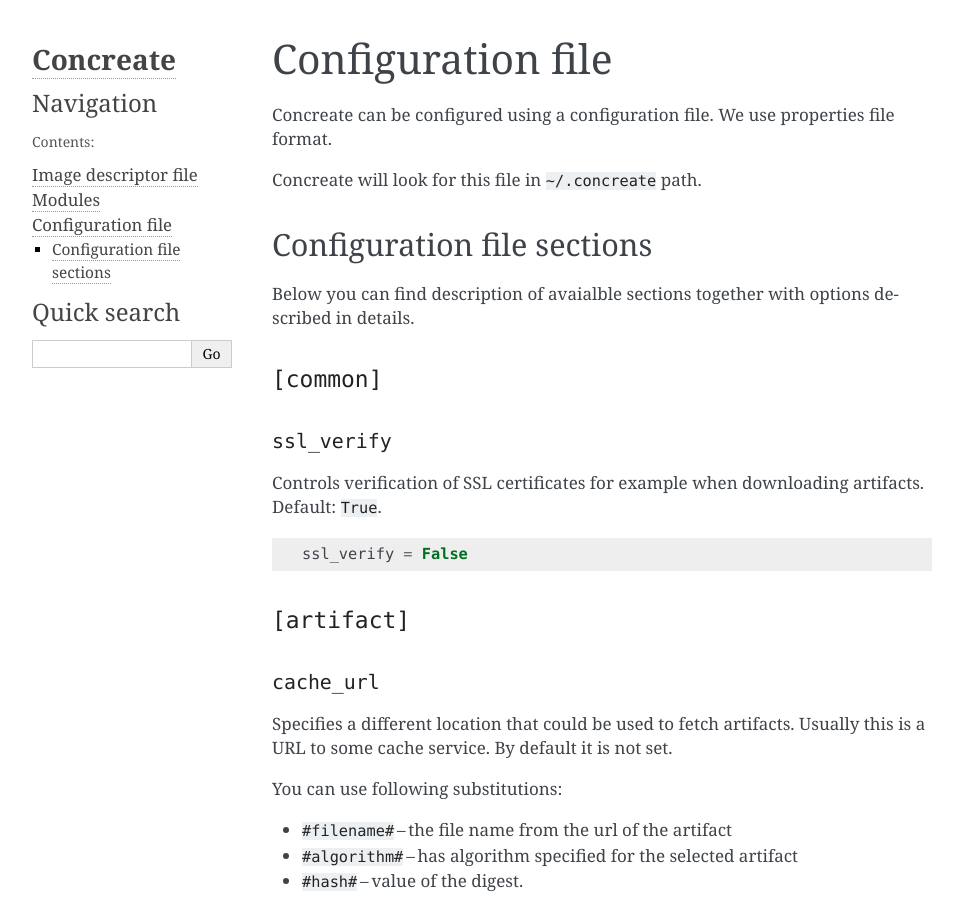
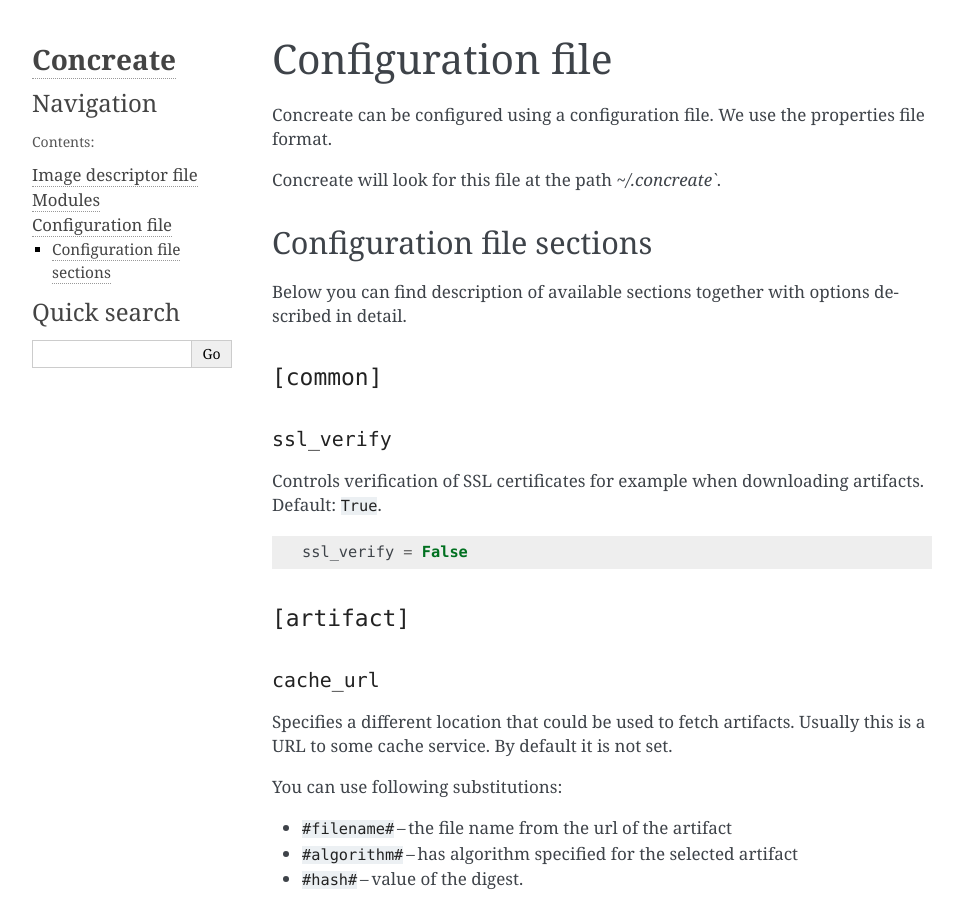
Before and after one commit to cekit/cekit, a Sphinx documentation site: the page built from docs/configuration.rst, in a window 1280 px wide and 900 px high. Shown: the whole window, without its empty margins (148-1111 px from the left). Built offline with Sphinx 7.4.7, drawn with Linux system fonts in a browser that asks for light colours; some of the changed text lies outside the part shown.

Commit message:
Small doc tweaks/spelling/etc
Signed-off-by: Jonathan Dowland <jdowland@redhat.com>

```diff
--- a/README.rst
+++ b/README.rst
@@ -18,7 +18,7 @@
 Status
 ------
 
-This project is currently in development. Initial release should be avaialble shortly. Support for multiple target platforms is planned in future, but currently only Docker is supported.
+This project is currently in development. Initial release should be available shortly. Support for multiple target platforms is planned in future, but currently only Docker is supported.
 
 Installation
 ------------
--- a/docs/configuration.rst
+++ b/docs/configuration.rst
@@ -1,15 +1,15 @@
 Configuration file
 ==================
 
-Concreate can be configured using a configuration file. We use
+Concreate can be configured using a configuration file. We use the
 properties file format.
 
-Concreate will look for this file in ``~/.concreate`` path.
+Concreate will look for this file at the path `~/.concreate``.
 
 Configuration file sections
 ---------------------------
 
-Below you can find description of avaialble sections together with options described in details.
+Below you can find description of available sections together with options described in detail.
 
 ``[common]``
 ^^^^^^^^^^^^
@@ -74,8 +74,8 @@
 ``urls``
 """""""""
 
-The ``urls`` setting in the ``reposository`` section can be used to define YUM/DNF repository files
-that should be added to image at build time.
+The ``urls`` setting in the ``repository`` section can be used to define YUM/DNF repository files
+that should be added to the image at build time.
 
 In case you have YUM/DNF repo files that you want to put to the ``/etc/yum.repos.d`` directory to enable additional
 repositories Concreate can handle it for you automatically.
```
